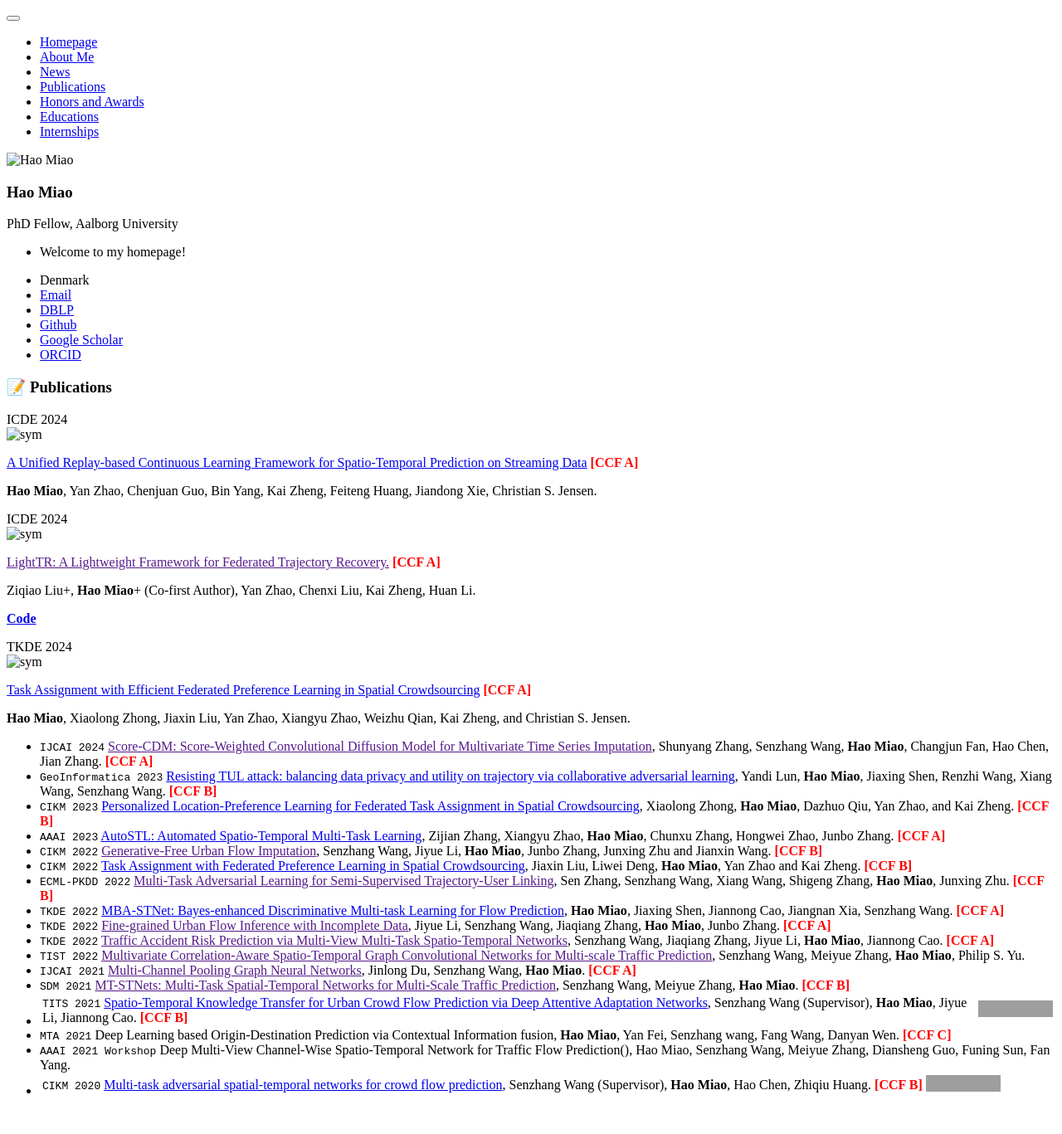
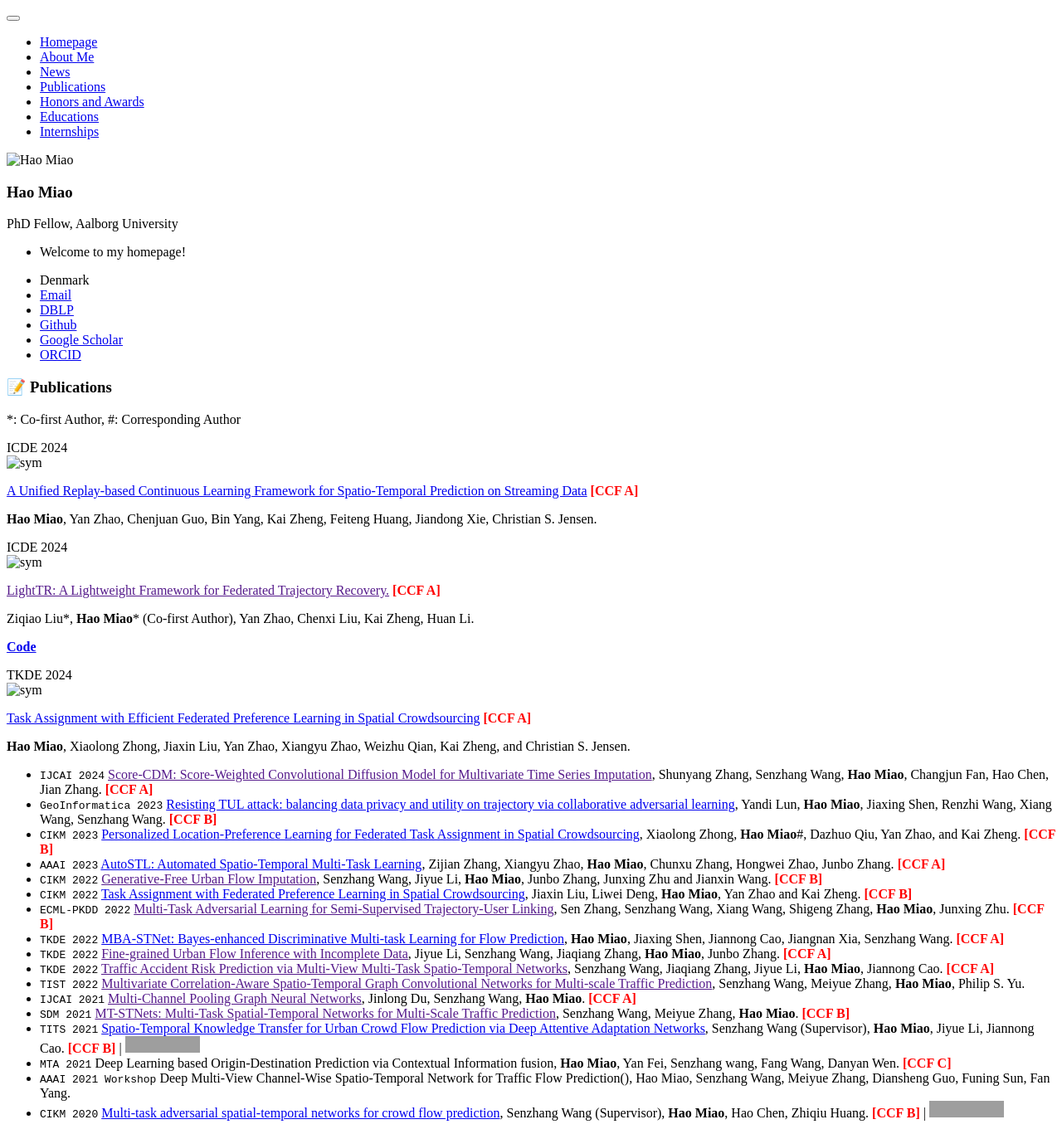
Before and after one commit to MiaoHaoSunny/MiaoHaoSunny.github.io, a Jekyll site: the page built from _pages/includes/pub.md, in a window 1280 px wide. Shown: the whole page at 83% size. Built offline with Jekyll 4.4.1, drawn with Linux system fonts in a browser that asks for light colours; our own code applies the rules of GitHub Pages for plain Markdown files; before the commit the page ends 1339 px from its top, so only the background shows below that; grey boxes are pictures that could not be loaded.

Commit message:
Update pub.md

```diff
--- a/_pages/includes/pub.md
+++ b/_pages/includes/pub.md
@@ -1,5 +1,6 @@
 
 # 📝 Publications
+\*: Co-first Author, \#: Corresponding Author
 
 <div class='paper-box'><div class='paper-box-image'><div><div class="badge">ICDE 2024</div><img src='images/URCL.png' alt="sym" width="100%"></div></div>
 <div class='paper-box-text' markdown="1">
@@ -15,7 +16,7 @@
 
 [LightTR: A Lightweight Framework for Federated Trajectory Recovery.]() <b><font color="red">[CCF A]</font></b>
 
-Ziqiao Liu+, **Hao Miao**+ (Co-first Author), Yan Zhao, Chenxi Liu, Kai Zheng, Huan Li.
+Ziqiao Liu\*, **Hao Miao**\* (Co-first Author), Yan Zhao, Chenxi Liu, Kai Zheng, Huan Li.
 
 [**Code**](https://github.com/uestc-liuzq/LightTR)
 </div>
@@ -32,7 +33,7 @@ Ziqiao Liu+, **Hao Miao**+ (Co-first Author), Yan Zhao, Chenxi Liu, Kai Zheng, H
 
 - ``IJCAI 2024`` [Score-CDM: Score-Weighted Convolutional Diffusion Model for Multivariate Time Series Imputation](), Shunyang Zhang, Senzhang Wang, **Hao Miao**, Changjun Fan, Hao Chen, Jian Zhang. <b><font color="red">[CCF A]</font></b>
 - ``GeoInformatica 2023`` [Resisting TUL attack: balancing data privacy and utility on trajectory via collaborative adversarial learning](https://link.springer.com/article/10.1007/s10707-023-00507-3), Yandi Lun, **Hao Miao**, Jiaxing Shen, Renzhi Wang, Xiang Wang, Senzhang Wang. <b><font color="red">[CCF B]</font></b>
-- ``CIKM 2023`` [Personalized Location-Preference Learning for Federated Task Assignment in Spatial Crowdsourcing](https://dl.acm.org/doi/10.1145/3583780.3615008), Xiaolong Zhong, **Hao Miao**, Dazhuo Qiu, Yan Zhao, and Kai Zheng. <b><font color="red">[CCF B]</font></b>
+- ``CIKM 2023`` [Personalized Location-Preference Learning for Federated Task Assignment in Spatial Crowdsourcing](https://dl.acm.org/doi/10.1145/3583780.3615008), Xiaolong Zhong, **Hao Miao**\#, Dazhuo Qiu, Yan Zhao, and Kai Zheng. <b><font color="red">[CCF B]</font></b>
 - ``AAAI 2023`` [AutoSTL: Automated Spatio-Temporal Multi-Task Learning](https://arxiv.org/abs/2304.09174), Zijian Zhang, Xiangyu Zhao, **Hao Miao**, Chunxu Zhang, Hongwei Zhao, Junbo Zhang. <b><font color="red">[CCF A]</font></b>
 - ``CIKM 2022`` [Generative-Free Urban Flow Imputation](), Senzhang Wang, Jiyue Li, **Hao Miao**, Junbo Zhang, Junxing Zhu and Jianxin Wang. <b><font color="red">[CCF B]</font></b>
 - ``CIKM 2022`` [Task Assignment with Federated Preference Learning in Spatial Crowdsourcing](https://dl.acm.org/doi/abs/10.1145/3511808.3557465), Jiaxin Liu, Liwei Deng, **Hao Miao**, Yan Zhao and Kai Zheng. <b><font color="red">[CCF B]</font></b>
@@ -43,7 +44,7 @@ Ziqiao Liu+, **Hao Miao**+ (Co-first Author), Yan Zhao, Chenxi Liu, Kai Zheng, H
 - ``TIST 2022`` [Multivariate Correlation-Aware Spatio-Temporal Graph Convolutional Networks for Multi-scale Traffic Prediction](), Senzhang Wang, Meiyue Zhang, **Hao Miao**, Philip S. Yu.
 - ``IJCAI 2021`` [Multi-Channel Pooling Graph Neural Networks](), Jinlong Du, Senzhang Wang, **Hao Miao**. <b><font color="red">[CCF A]</font></b>
 - ``SDM 2021`` [MT-STNets: Multi-Task Spatial-Temporal Networks for Multi-Scale Traffic Prediction](), Senzhang Wang, Meiyue Zhang, **Hao Miao**. <b><font color="red">[CCF B]</font></b>
-- ``TITS 2021`` [Spatio-Temporal Knowledge Transfer for Urban Crowd Flow Prediction via Deep Attentive Adaptation Networks](https://ieeexplore.ieee.org/document/9352560), Senzhang Wang (Supervisor), **Hao Miao**, Jiyue Li, Jiannong Cao. <b><font color="red">[CCF B]</font></b> | [![](https://img.shields.io/github/stars/MiaoHaoSunny/ST-DAAN?style=social&label=ST-DAAN Stars)](https://github.com/MiaoHaoSunny/ST-DAAN)
+- ``TITS 2021`` [Spatio-Temporal Knowledge Transfer for Urban Crowd Flow Prediction via Deep Attentive Adaptation Networks](https://ieeexplore.ieee.org/document/9352560), Senzhang Wang (Supervisor), **Hao Miao**, Jiyue Li, Jiannong Cao. <b><font color="red">[CCF B]</font></b> \| [![](https://img.shields.io/github/stars/MiaoHaoSunny/ST-DAAN?style=social&label=ST-DAAN Stars)](https://github.com/MiaoHaoSunny/ST-DAAN)
 - ``MTA 2021`` Deep Learning based Origin-Destination Prediction via Contextual Information fusion, **Hao Miao**, Yan Fei, Senzhang wang, Fang Wang, Danyan Wen. <b><font color="red">[CCF C]</font></b>
 - ``AAAI 2021 Workshop`` Deep Multi-View Channel-Wise Spatio-Temporal Network for Traffic Flow Prediction(), Hao Miao, Senzhang Wang, Meiyue Zhang, Diansheng Guo, Funing Sun, Fan Yang.
-- ``CIKM 2020`` [Multi-task adversarial spatial-temporal networks for crowd flow prediction](https://dl.acm.org/doi/abs/10.1145/3340531.3412054), Senzhang Wang (Supervisor), **Hao Miao**, Hao Chen, Zhiqiu Huang. <b><font color="red">[CCF B]</font></b> | [![](https://img.shields.io/github/stars/MiaoHaoSunny/MT-ASTN?style=social&label=MT-ASTN Stars)](https://github.com/MiaoHaoSunny/MT-ASTN)
+- ``CIKM 2020`` [Multi-task adversarial spatial-temporal networks for crowd flow prediction](https://dl.acm.org/doi/abs/10.1145/3340531.3412054), Senzhang Wang (Supervisor), **Hao Miao**, Hao Chen, Zhiqiu Huang. <b><font color="red">[CCF B]</font></b> \| [![](https://img.shields.io/github/stars/MiaoHaoSunny/MT-ASTN?style=social&label=MT-ASTN Stars)](https://github.com/MiaoHaoSunny/MT-ASTN)
```
